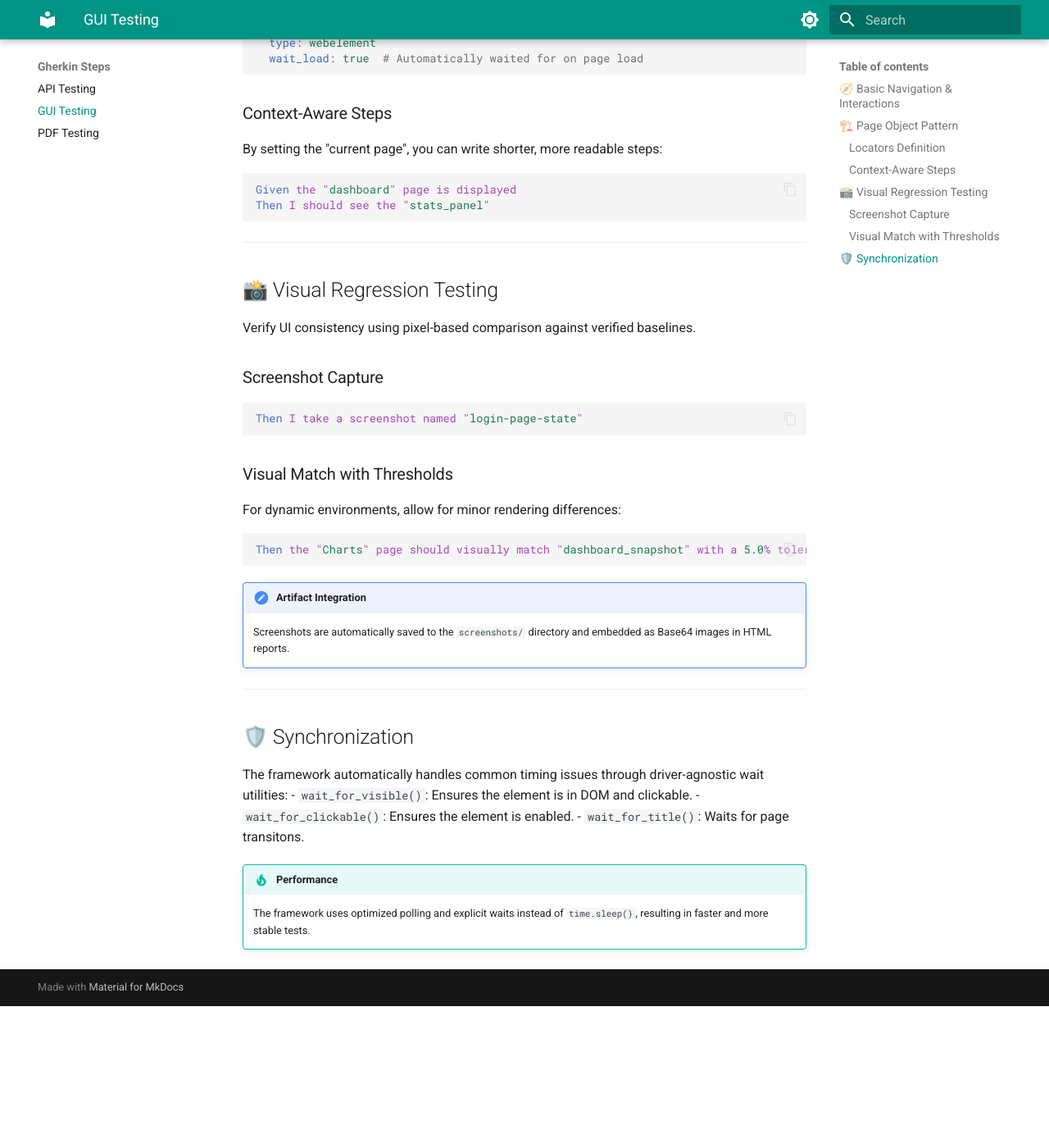
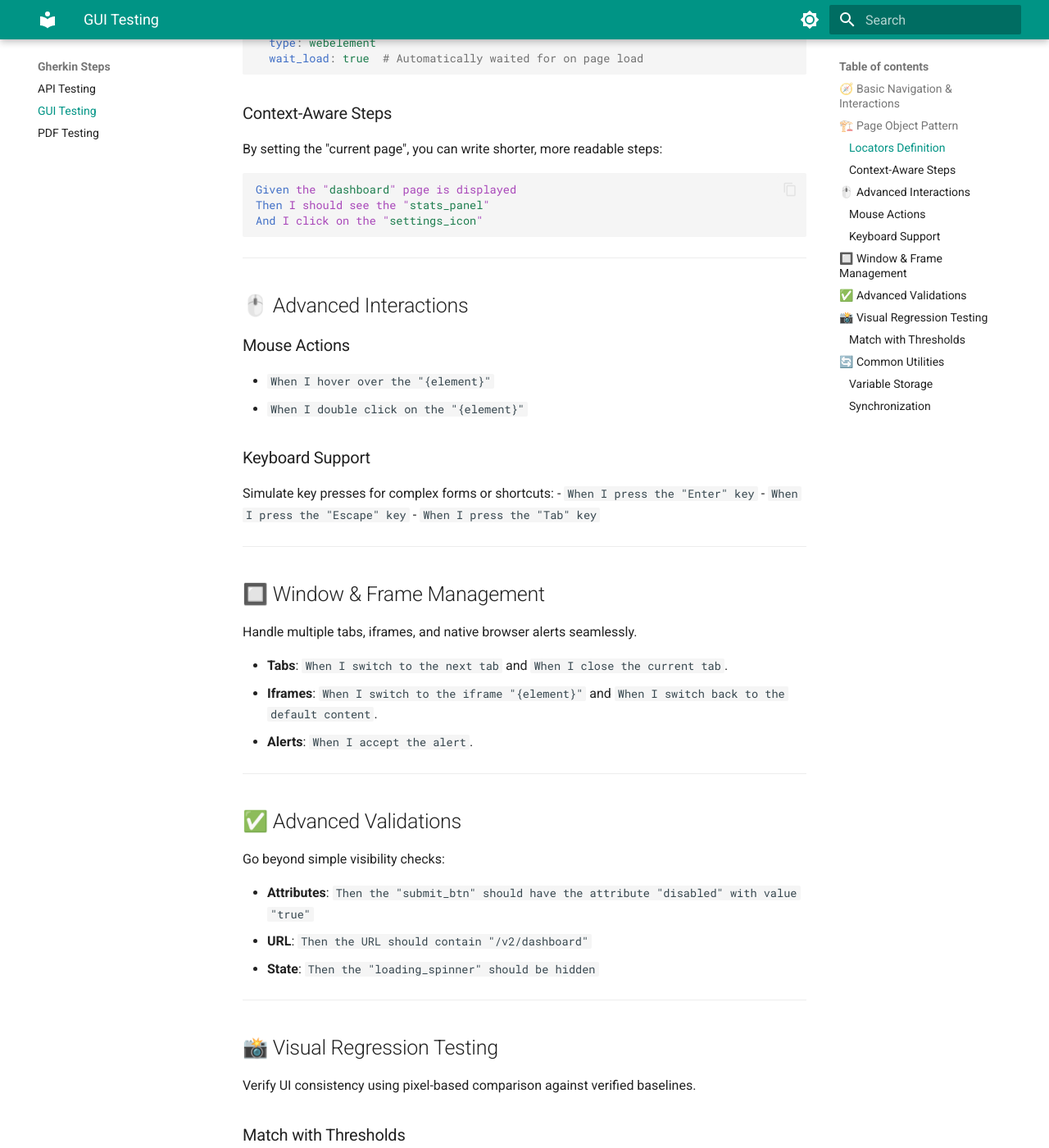
Before and after one commit to carlos-camara/qa-hub-framework, an MkDocs documentation site: the page built from docs/gui-testing.md, in a window 1280 px wide and 1400 px high, scrolled down 824 px. Shown: the whole window at 82% size. Built offline with MkDocs 1.6.1 and Material for MkDocs 9.7.7, drawn with Linux system fonts in a browser that asks for light colours; before the commit the page ends 2051 px from its top, so only the background shows below that; some of the changed text lies outside the part shown.

Commit message:
docs: update GUI testing guide with advanced steps and common utilities

````diff
--- a/docs/gui-testing.md
+++ b/docs/gui-testing.md
@@ -34,7 +34,42 @@ By setting the "current page", you can write shorter, more readable steps:
 ```gherkin
 Given the "dashboard" page is displayed
 Then I should see the "stats_panel"
+And I click on the "settings_icon"
 ```
+
+---
+
+## 🖱️ Advanced Interactions
+
+### Mouse Actions
+- `When I hover over the "{element}"`
+- `When I double click on the "{element}"`
+
+### Keyboard Support
+Simulate key presses for complex forms or shortcuts:
+- `When I press the "Enter" key`
+- `When I press the "Escape" key`
+- `When I press the "Tab" key`
+
+---
+
+## 🔲 Window & Frame Management
+
+Handle multiple tabs, iframes, and native browser alerts seamlessly.
+
+- **Tabs**: `When I switch to the next tab` and `When I close the current tab`.
+- **Iframes**: `When I switch to the iframe "{element}"` and `When I switch back to the default content`.
+- **Alerts**: `When I accept the alert`.
+
+---
+
+## ✅ Advanced Validations
+
+Go beyond simple visibility checks:
+
+- **Attributes**: `Then the "submit_btn" should have the attribute "disabled" with value "true"`
+- **URL**: `Then the URL should contain "/v2/dashboard"`
+- **State**: `Then the "loading_spinner" should be hidden`
 
 ---
 
@@ -42,12 +77,7 @@ Then I should see the "stats_panel"
 
 Verify UI consistency using pixel-based comparison against verified baselines.
 
-### Screenshot Capture
-```gherkin
-Then I take a screenshot named "login-page-state"
-```
-
-### Visual Match with Thresholds
+### Match with Thresholds
 For dynamic environments, allow for minor rendering differences:
 ```gherkin
 Then the "Charts" page should visually match "dashboard_snapshot" with a 5.0% tolerance
@@ -58,12 +88,19 @@ Then the "Charts" page should visually match "dashboard_snapshot" with a 5.0% to
 
 ---
 
-## 🛡️ Synchronization
+## 🔄 Common Utilities
 
-The framework automatically handles common timing issues through driver-agnostic wait utilities:
+### Variable Storage
+Extract data from the UI to use in subsequent steps (even in API steps!):
+```gherkin
+When I store the text of the "order_id_label" as "OrderID"
+And I navigate to "/api/v1/orders/${OrderID}"
+```
+
+### Synchronization
 - `wait_for_visible()`: Ensures the element is in DOM and clickable.
 - `wait_for_clickable()`: Ensures the element is enabled.
-- `wait_for_title()`: Waits for page transitons.
+- `wait_for_title()`: Waits for page transitions.
 
-!!! tip "Performance"
-    The framework uses optimized polling and explicit waits instead of `time.sleep()`, resulting in faster and more stable tests.
+!!! tip "Explicit Timing"
+    While discouraged, you can use `When I wait for 2 seconds` for handling tricky animations.
````
